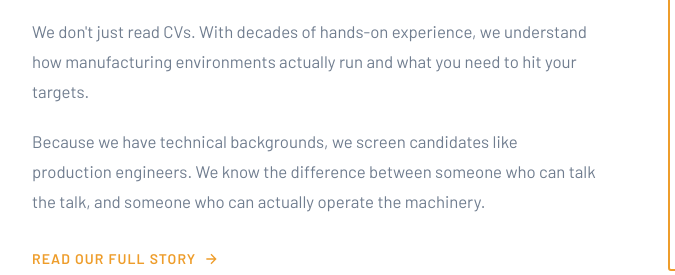
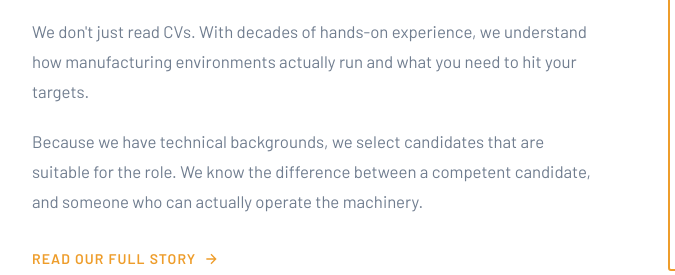
Before and after one commit to nacosking/IndustryForce, a plain HTML site: page html/Home.html in a window 1280 px wide. Shown: the part 933-1208 px from the top of the page, 0-675 px from the left. Drawn offline with nearby package versions, Linux system fonts and the light colour scheme; no server answers; a web font is replaced by a local one.

Commit message:
Update Home

```diff
--- a/html/Home.html
+++ b/html/Home.html
@@ -92,7 +92,7 @@
             We don't just read CVs. With decades of hands-on experience, we understand how manufacturing environments actually run and what you need to hit your targets.
           </p>
           <p class="exp-body">
-            Because we have technical backgrounds, we screen candidates like production engineers. We know the difference between someone who can talk the talk, and someone who can actually operate the machinery.
+            Because we have technical backgrounds, we select candidates that are suitable for the role. We know the difference between a competent candidate, and someone who can actually operate the machinery.
           </p>
           <a href="../html/About.html" class="link-arrow">
             Read Our Full Story
```
